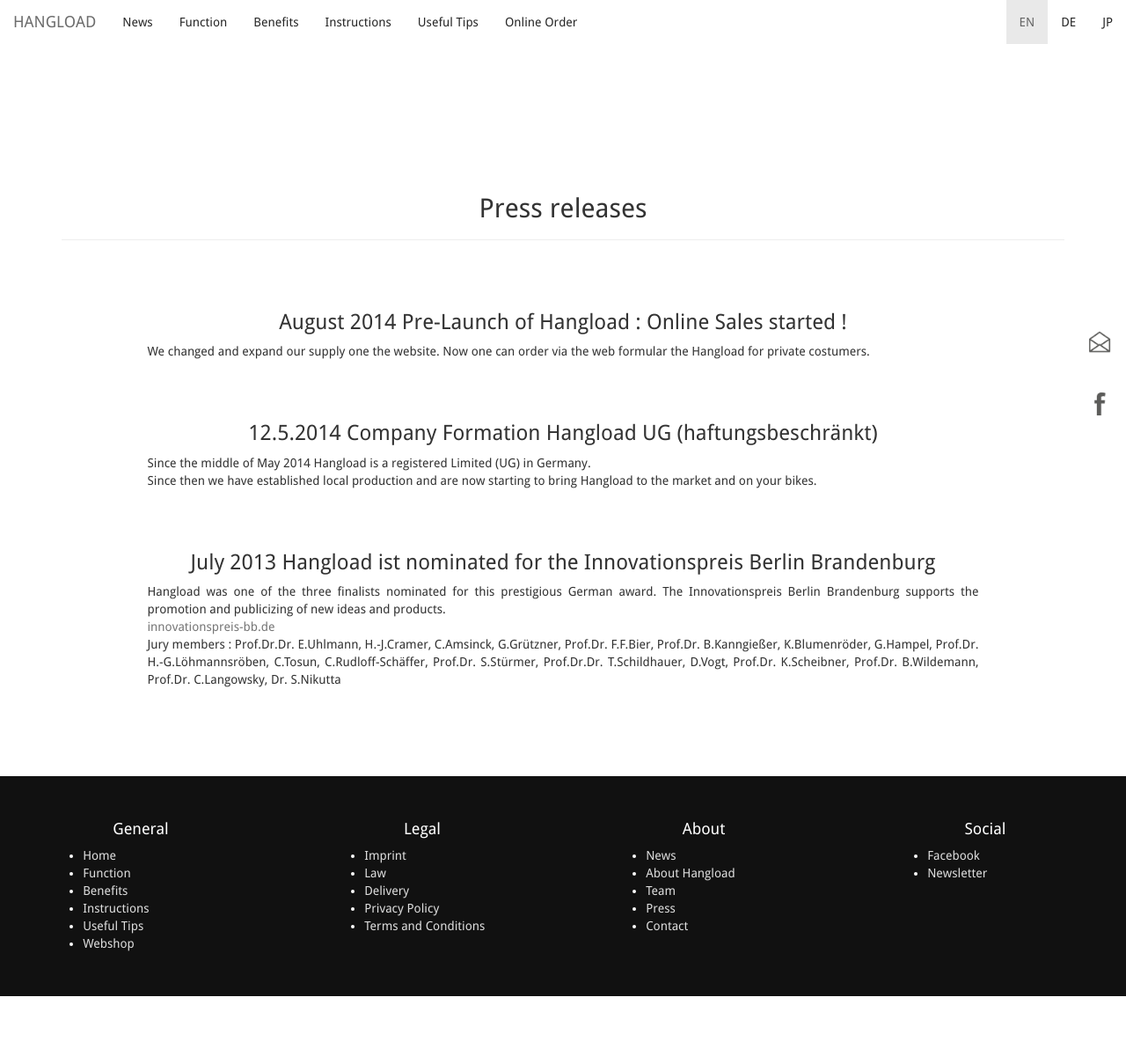
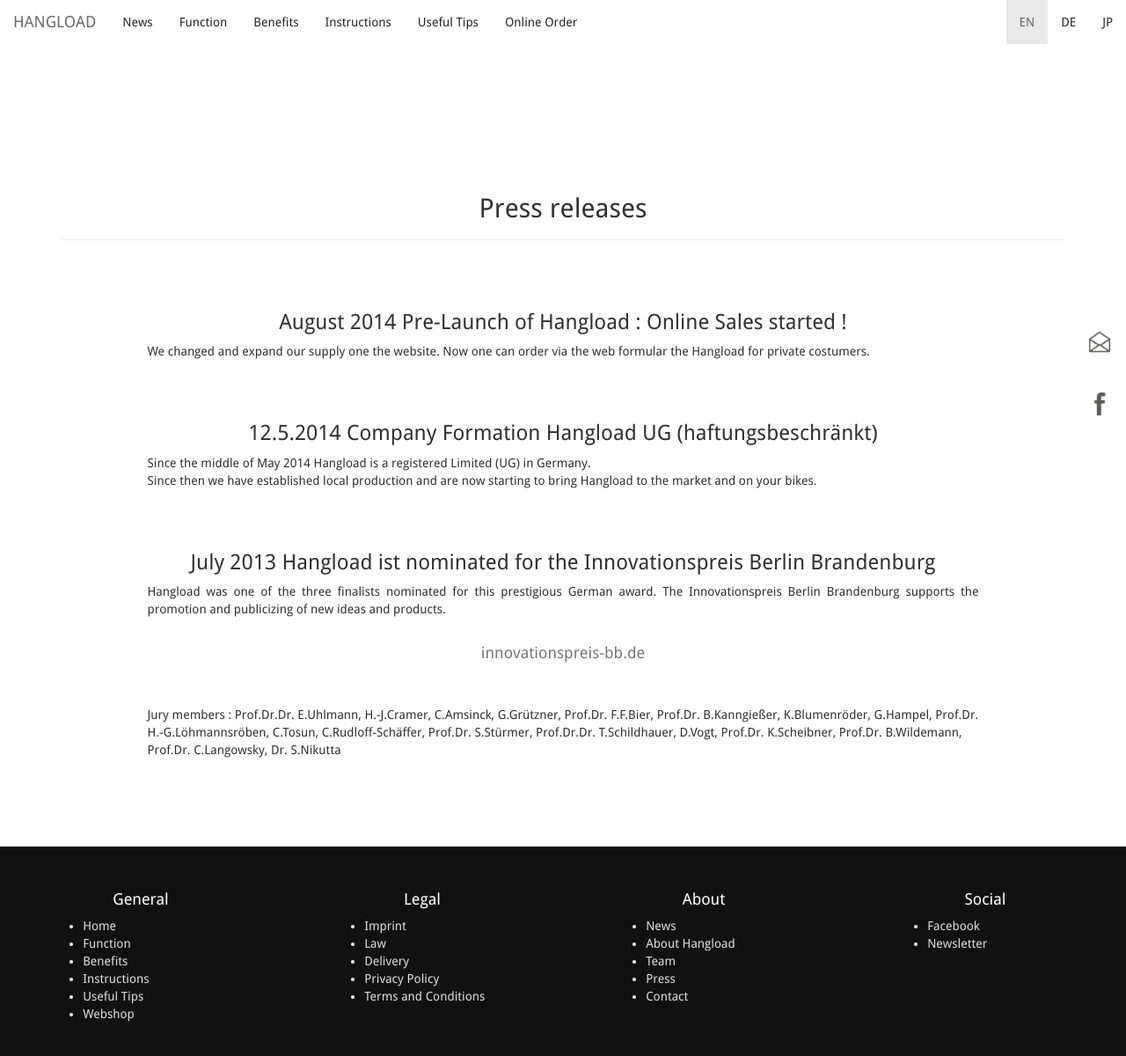
Before and after one commit to bodokaiser/hangload.com, a Jekyll site: the page built from press.html, in a window 1280 px wide and 1212 px high. Shown: the top 1200 px of the window at 88% size. Built offline with Jekyll 4.4.1, drawn with Linux system fonts in a browser that asks for light colours; nearby versions of some CDN libraries; library files that are not in the unit come from our copies; Markdown is read by kramdown in place of the engine named in the settings.

Commit message:
Update press.html

```diff
--- a/press.html
+++ b/press.html
@@ -45,9 +45,10 @@
 <p class="text-justify">
 Hangload was  one of the three finalists nominated for this prestigious German award.
 The Innovationspreis Berlin Brandenburg supports the promotion and publicizing of new ideas and products.
-<br>
-<a href="http://innovationspreis-bb.de/preistr%C3%A4ger-und-finalisten/finalisten/2013/">innovationspreis-bb.de</a>
-<br>
+<br> <br>
+<h4 class="text-center">
+<a href="http://innovationspreis-bb.de/preistr%C3%A4ger-und-finalisten/finalisten/2013/">innovationspreis-bb.de </a> </h4>
+<br> <br>
 Jury members : Prof.Dr.Dr. E.Uhlmann, H.-J.Cramer, C.Amsinck, G.Grützner, Prof.Dr. F.F.Bier,
 Prof.Dr. B.Kanngießer, K.Blumenröder, G.Hampel, Prof.Dr. H.-G.Löhmannsröben, C.Tosun,
 C.Rudloff-Schäffer, Prof.Dr. S.Stürmer, Prof.Dr.Dr. T.Schildhauer, D.Vogt, Prof.Dr. K.Scheibner,
```
